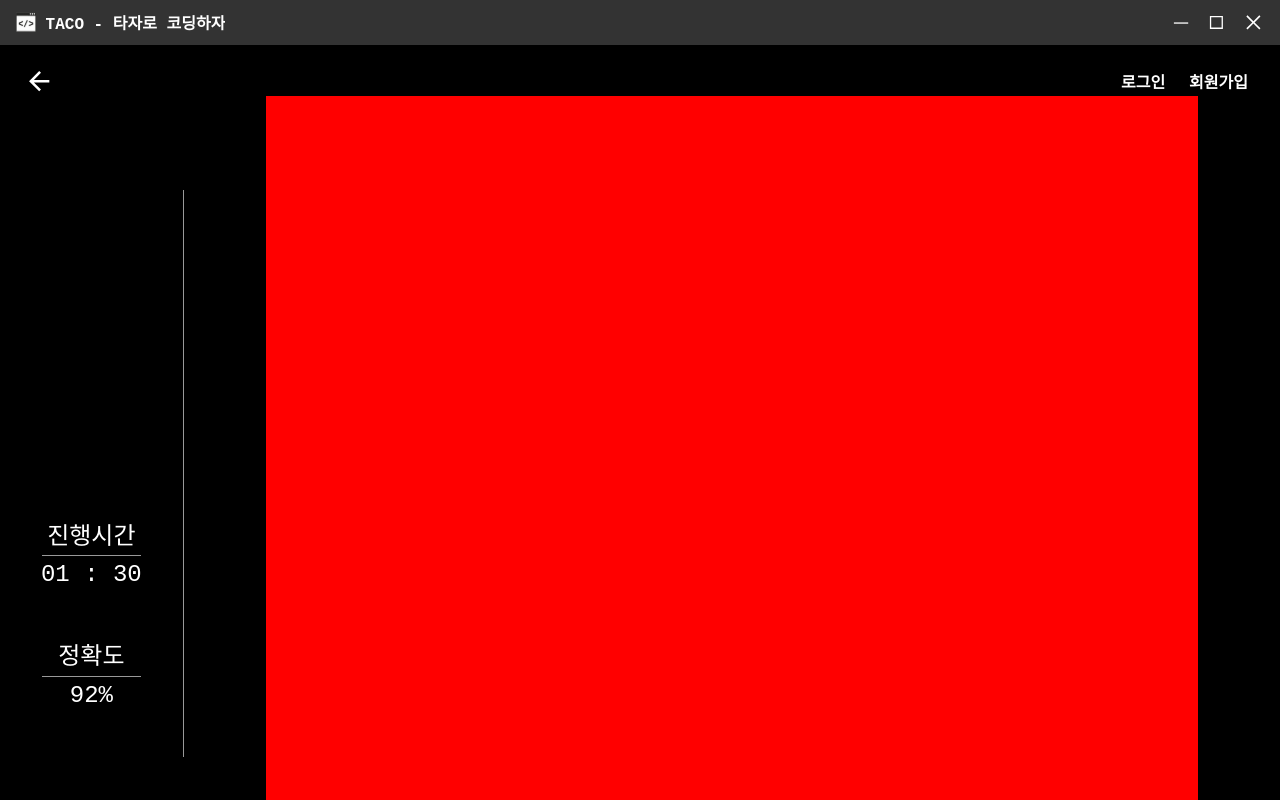
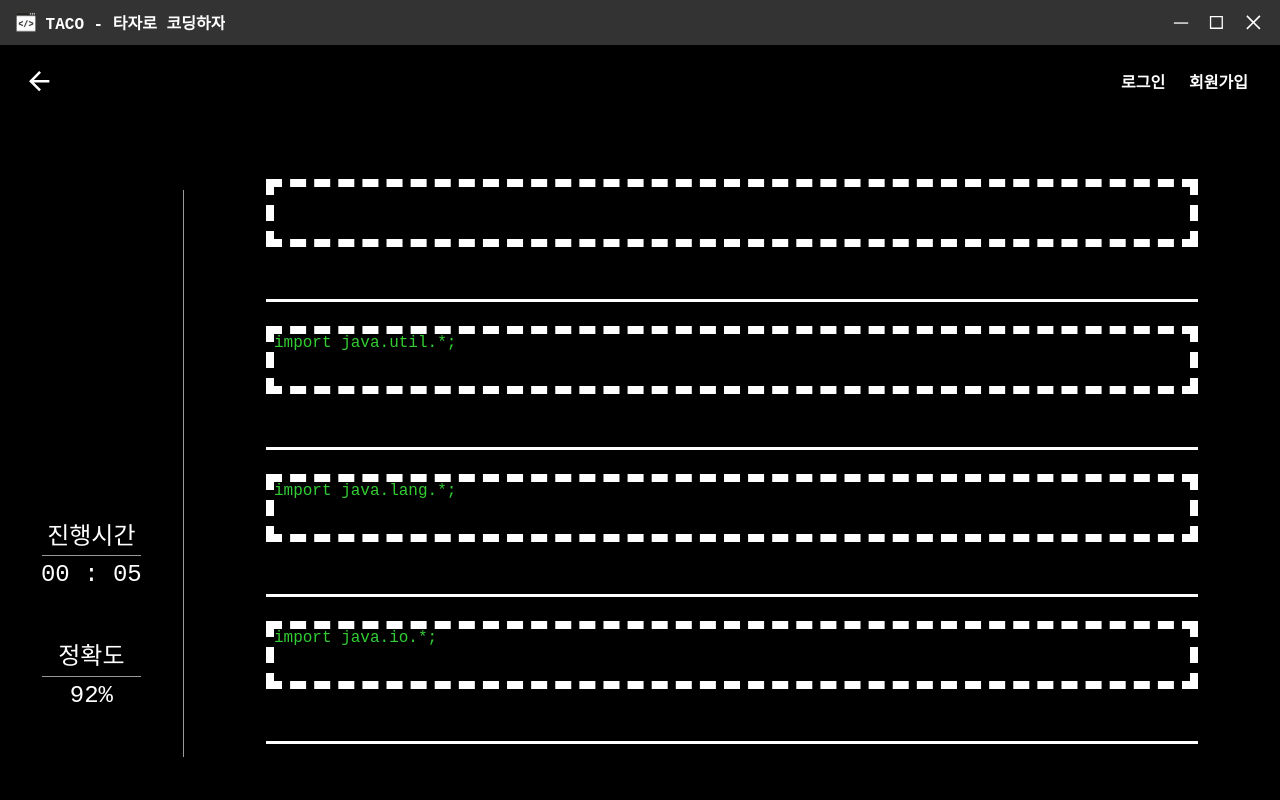
Before and after one commit to MyongjiCapstone-InternetProgramming/TajaCoding-Frontend, a React (Create React App) app: page /type-long in a window 1280 px wide. Built offline with nearby package versions, Linux system fonts and the light colour scheme; no server answers; a web font is replaced by a local one.

Commit message:
240522 chae typing tab

```diff
--- a/src/components/TypeLong.js
+++ b/src/components/TypeLong.js
@@ -1,19 +1,62 @@
-import { useState } from "react";
+import { useEffect, useState } from "react";
 import UserNav from "./UserNav";
 import TypingLayout from "./layout/typinglayout";
+import jsonData from "../data/longtest.json"
 
 export default function TypeLong(){
-    const [timer, setTimer] = useState(90);
+    const [data, setData] = useState(jsonData.content);
+    const [timer, setTimer] = useState(0);
+    const [inputLines, setInputLines] = useState(Array(data.length).fill(''));
+    const [currentLine, setCurrentLine] = useState(0); // 현재 타이핑중인 줄의 인덱스
+    const handleKeyDown = (event) => { //event 속성을 사용해 Enter키를 인식하고 Enter가 인식되면 다음줄로 넘어감
+        if(event.key === 'Enter'){
+            setCurrentLine(prev=>prev + 1);
+        }
+    }
+    useEffect(()=>{
+        const timerInterval = setInterval(()=>{
+            setTimer(prev=>prev+1);
+        },1000)
+        window.addEventListener('keydown', handleKeyDown); //window객체의 addEventListener 사용으로 keydown 감지
+        return()=>{
+            clearInterval(timerInterval);
+            window.removeEventListener('keydown', handleKeyDown);
+        }
+    },[])
+    const visibleLine = data.slice(currentLine, currentLine+3);
+    const enteredLine = inputLines[currentLine-1];
     return (
         <div style={{height: '100%'}}>
             <UserNav/>
             <TypingLayout timer={timer}>
-                <div style={{display:'flex', flex:6, height:'100%', justifyContent:'center'}}>
-                    <div style={{backgroundColor:'red', width:'85%'}}>
-                        <div></div>
+                <div style={{display:'flex', flex:6, height:'100%', justifyContent:'center', alignItems:'center'}}>
+                    <div style={{width:'85%', height:'78%'}}>
+                        {/* 입력 완료된 줄 */}
+                        <Line enteredText={enteredLine}/>
+                        {visibleLine.map((value, index)=>(
+                            <Line key={index} index={index} text={value} dataIndex={index+currentLine} inputLines={inputLines} setInputLines={setInputLines}/>
+                        ))}
                     </div>
                 </div>
             </TypingLayout>
         </div>
     )
 }
+
+const Line = ({text, index, dataIndex, inputLines, setInputLines, enteredText}) => {
+    const handleChange = (event) => {
+        const newString = [...inputLines];
+        newString[dataIndex] = event.target.value;
+        setInputLines(newString);
+    }
+    return (
+        <div style={{height:'25%', display:'flex', flexDirection: 'column', justifyContent:'space-between'}}>
+            <div style={{border:'0.5rem dashed white', flex:1, color:'limegreen'}}>{text}</div>
+            {!enteredText?(
+                <input onChange={handleChange} disabled={index===0?undefined:true} style={{backgroundColor:'black', color:'white', borderStyle:'none', borderBottom:'0.2rem solid white', flex:1, marginBottom:'1.5rem'}}></input>
+            ):(
+                <div style={{backgroundColor:'black', color:'white', borderStyle:'none', borderBottom:'0.2rem solid white', flex:1, marginBottom:'1.5rem'}}>{enteredText}</div>
+            )}
+        </div>
+    )
+}
--- a/src/components/layout/typinglayout.js
+++ b/src/components/layout/typinglayout.js
@@ -1,3 +1,4 @@
+// 채윤 TypingLayout 제작
 const TypingLayout = (props) => {
     const timer = props.timer;
     const minute = parseInt(timer/60);
--- /dev/null
+++ b/src/data/longtest.json
@@ -0,0 +1,46 @@
+{
+    "id": 1,
+    "content":[
+        "import java.util.*;",
+        "import java.lang.*;",
+        "import java.io.*;",
+        "class Main{",
+        "   public static class Item{",
+        "       int val1, val2;",
+        "       Item(int val1, int val2){",
+        "           this.val1 = val1;",
+        "           this.val2 = val2;",
+        "       }",
+        "    }",
+        "    public static void main (String[] args) throws java.lang.Exception",
+        "    {",
+        "        // 생성 및 정렬",
+        "        PriorityQueue<Item> queue = new PriorityQueue<>(new Comparator<Item>(){",
+        "            public int compare(Item i1, Item i2){",
+        "                if(i1.val1 == i2.val1){",
+        "                    return Integer.compare(i1.val2, i2.val2);",
+        "                }else",
+        "                    return Integer.compare(i1.val1, i2.val1);",
+        "            }",
+        "        });",
+        "        queue.add(new Item(4, 3));",
+        "        queue.add(new Item(3, 6));",
+        "        queue.add(new Item(4, 8));",
+        "        queue.add(new Item(1, 1));",
+        "        if(queue.size() != 0)",
+        "            queue.poll();",
+        "        queue.add(new Item(7, 3));",
+        "        queue.add(new Item(2, 6));",
+        "        // 단순 출력(정렬되어 있어도, 단순 출력은 정렬형태가 아님)",
+        "        for(Item item : queue){",
+        "            System.out.println(item.val1 + ' : ' + item.val2);",
+        "        }",
+        "        // Sort 확인",
+        "        while(queue.size() != 0){",
+        "            Item item = queue.poll();",
+        "            System.out.println(item.val1 + ' : '' + item.val2);",
+        "        }",
+        "    }",
+        "}"
+    ]
+}
```
